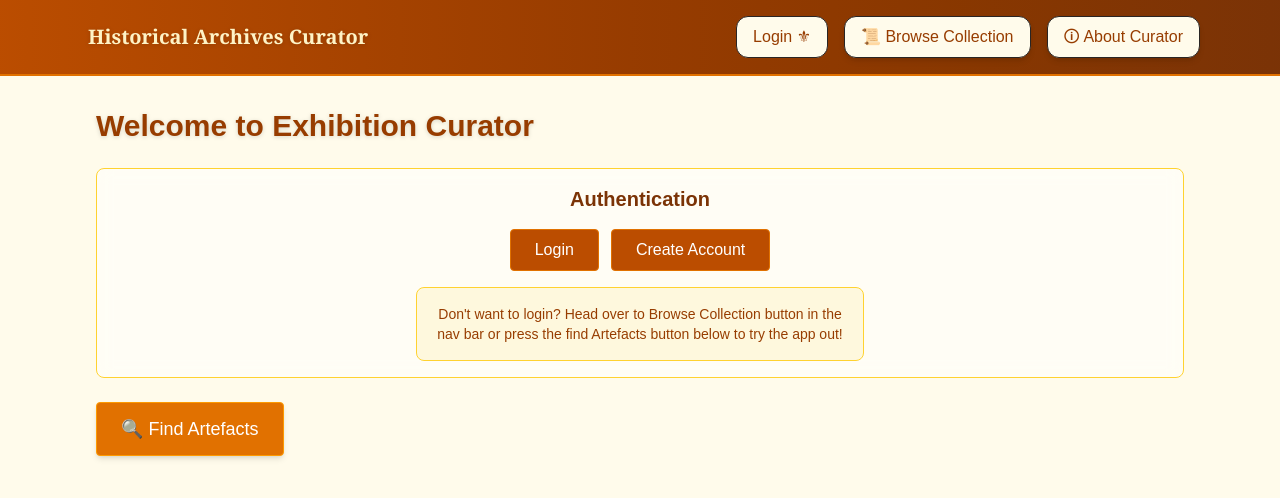
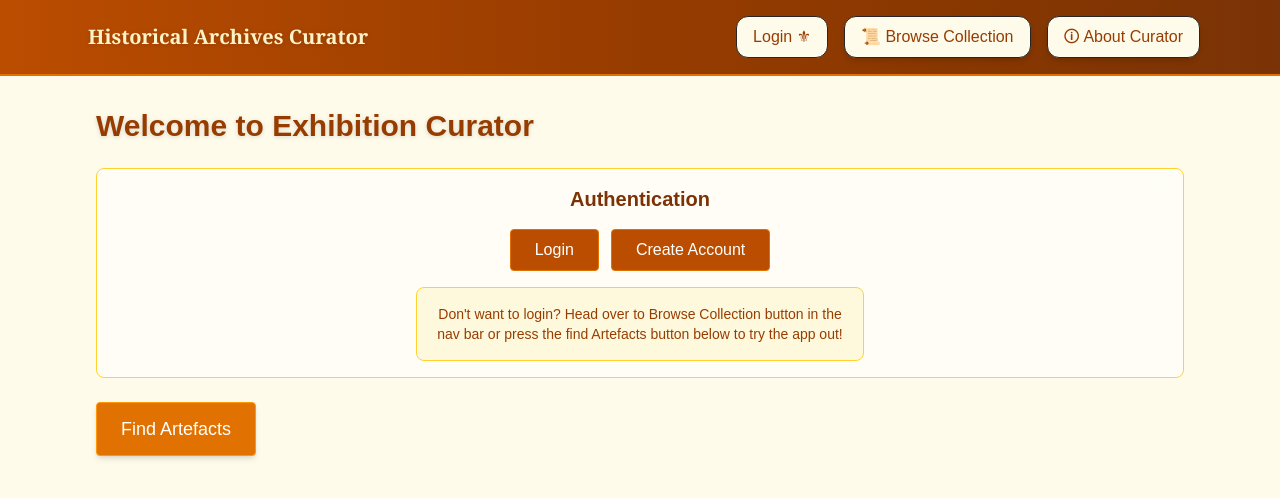
Before and after one commit to Fandasuba/Exhibition-Curator, a Next.js app: page / in a window 1280 px wide. Shown: the top 498 px of the page. Built offline with nearby package versions, Linux system fonts and the light colour scheme.

Commit message:
Decided I dont like the icons on the main page anymore

```diff
--- a/app/page.tsx
+++ b/app/page.tsx
@@ -797,7 +797,7 @@ const getPaginatedItems = (exhibitionId: string) => {
         <section className="mb-8">
           <Link href="/artefacts">
             <button className="px-6 py-3 bg-amber-600 hover:bg-amber-500 text-white rounded border border-amber-500 hover:border-amber-400 transition-all duration-200 font-medium text-lg shadow-md focus:outline-none focus:ring-2 focus:ring-amber-500 focus:ring-offset-2">
-              🔍 Find Artefacts
+              Find Artefacts
             </button>
           </Link>
         </section>
@@ -818,7 +818,7 @@ const getPaginatedItems = (exhibitionId: string) => {
                   aria-label="Create a new exhibition"
                   aria-disabled={exhibitionsLoading}
                 >
-                  ✨ Create Exhibition
+                  Create Exhibition
                 </button>
               </header>
 
@@ -943,7 +943,7 @@ const getPaginatedItems = (exhibitionId: string) => {
                                   aria-label={`Delete ${exhibition.name} exhibition`}
                                   aria-disabled={update}
                                 >
-                                  🗑️ Delete
+                                  Delete
                                 </button>
                               </div>
                             </div>
```
